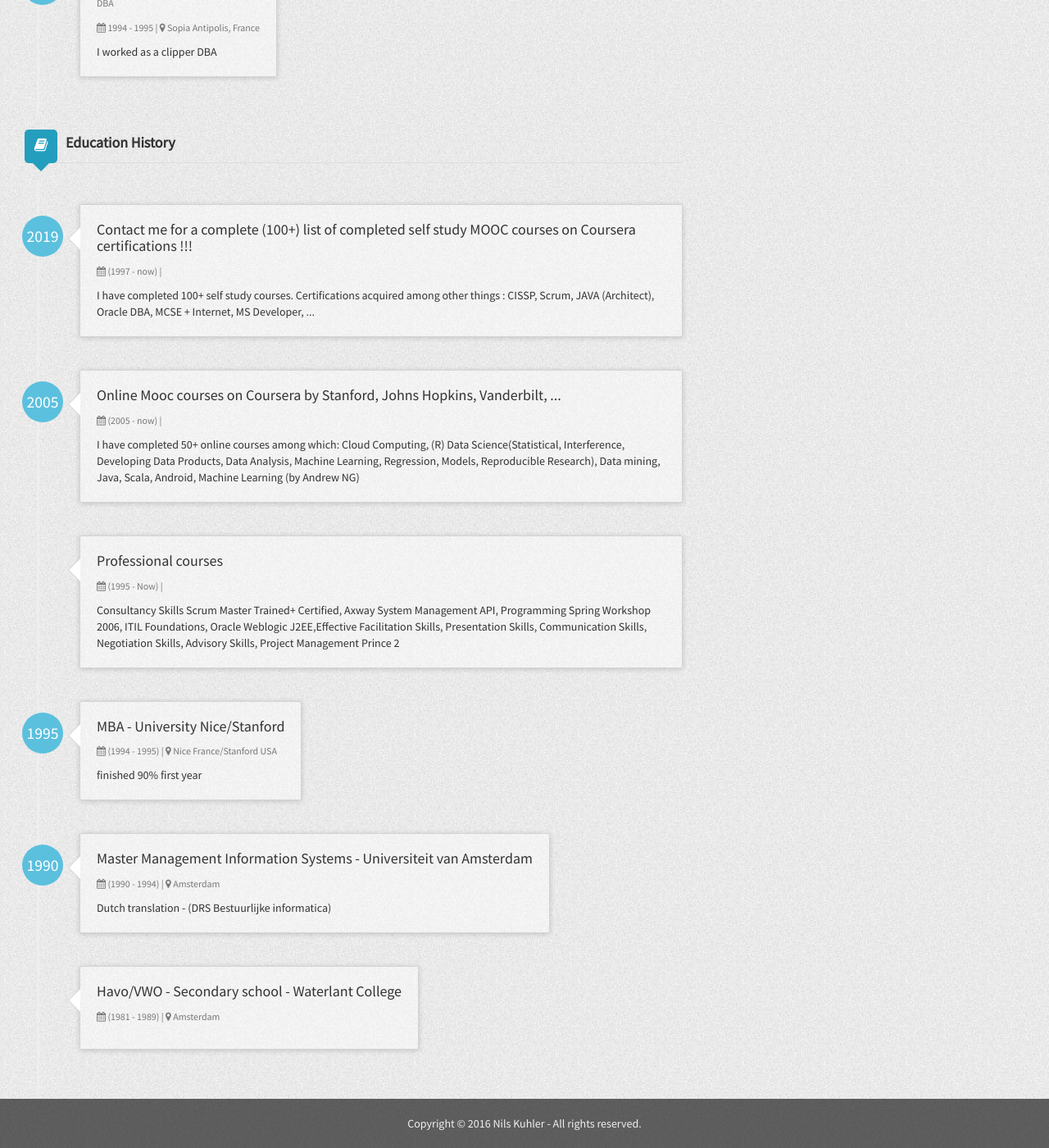
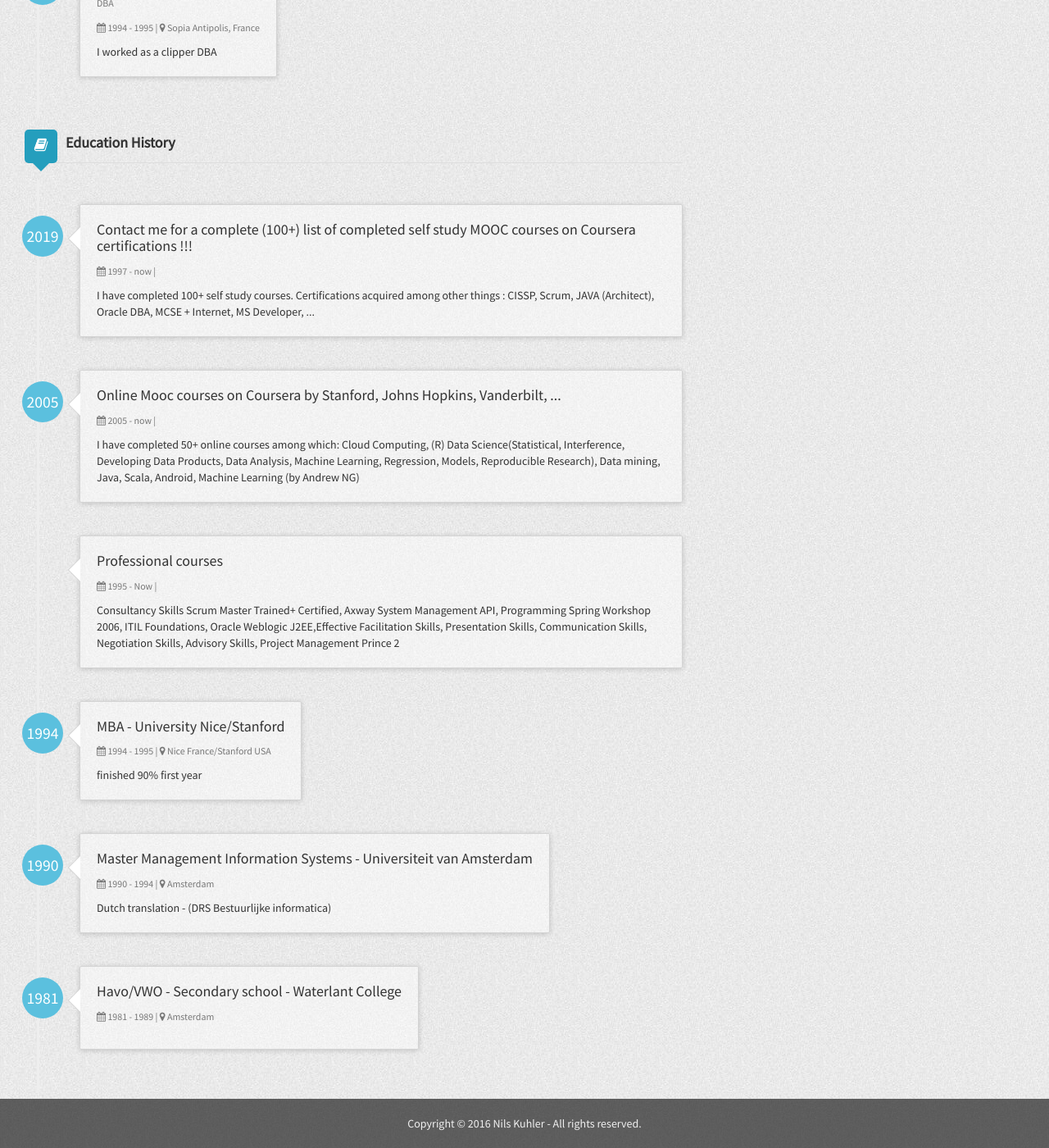
Before and after one commit to NilsKuhler/resumecard, a Jekyll site: the page built from index.html, in a window 1280 px wide and 1400 px high, scrolled down 2431 px. Shown: the whole window at 82% size. Built offline with Jekyll 4.4.1, drawn with Linux system fonts in a browser that asks for light colours; nearby versions of some CDN libraries.

Commit message:
correct CV text

```diff
--- a/_config.yml
+++ b/_config.yml
@@ -117,7 +117,7 @@ author:
       degree:
       major:
       started: 2019
-      duration: (1997 - now)
+      duration: 1997 - now
       description: I have completed 100+ self study courses. Certifications acquired among other things &#58; CISSP, Scrum, JAVA (Architect), Oracle DBA, MCSE + Internet, MS Developer, ...
     - education2:
       organization: Online Mooc courses on Coursera by Stanford, Johns Hopkins, Vanderbilt, ...
@@ -125,7 +125,7 @@ author:
       degree:
       major:
       started: 2005
-      duration: (2005 - now)
+      duration: 2005 - now
       description: I have completed 50+ online courses among which&#58; Cloud Computing, (R) Data Science(Statistical, Interference, Developing Data Products, Data Analysis, Machine Learning, Regression, Models, Reproducible Research), Data mining, Java, Scala, Android, Machine Learning (by Andrew NG)
     - education3:
       organization: Professional courses
@@ -133,15 +133,15 @@ author:
       degree:
       major:
       started:
-      duration: (1995 - Now)
+      duration: 1995 - Now
       description: Consultancy Skills Scrum Master Trained+ Certified, Axway System Management API, Programming Spring Workshop 2006, ITIL Foundations, Oracle Weblogic J2EE,Effective Facilitation Skills, Presentation Skills, Communication Skills, Negotiation Skills, Advisory Skills, Project Management Prince 2
     - education4:
       organization: MBA - University Nice/Stanford
       location: Nice France/Stanford USA
       degree:
       major:
-      started: 1995
-      duration: (1994 - 1995)
+      started: 1994
+      duration: 1994 - 1995
       description: finished 90% first year
     - education6:
       organization: Master Management Information Systems - Universiteit van Amsterdam
@@ -149,15 +149,15 @@ author:
       degree:
       major:
       started: 1990
-      duration: (1990 - 1994)
+      duration: 1990 - 1994
       description: Dutch translation - (DRS Bestuurlijke informatica)
     - education7:
       organization: Havo/VWO - Secondary school - Waterlant College
       location: Amsterdam
       degree:
       major:
-      started:
-      duration: (1981 - 1989)
+      started: 1981
+      duration: 1981 - 1989
       description:
   languages:
     - language1:
```
